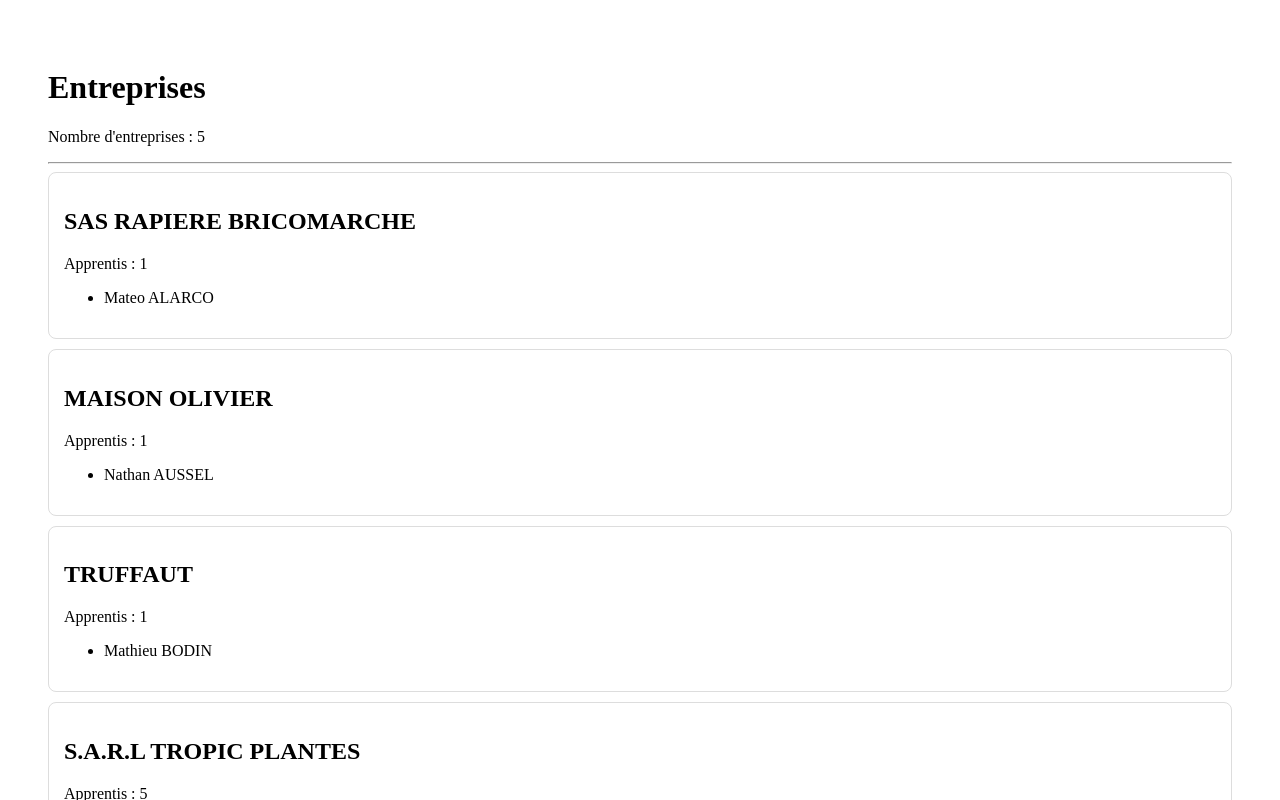
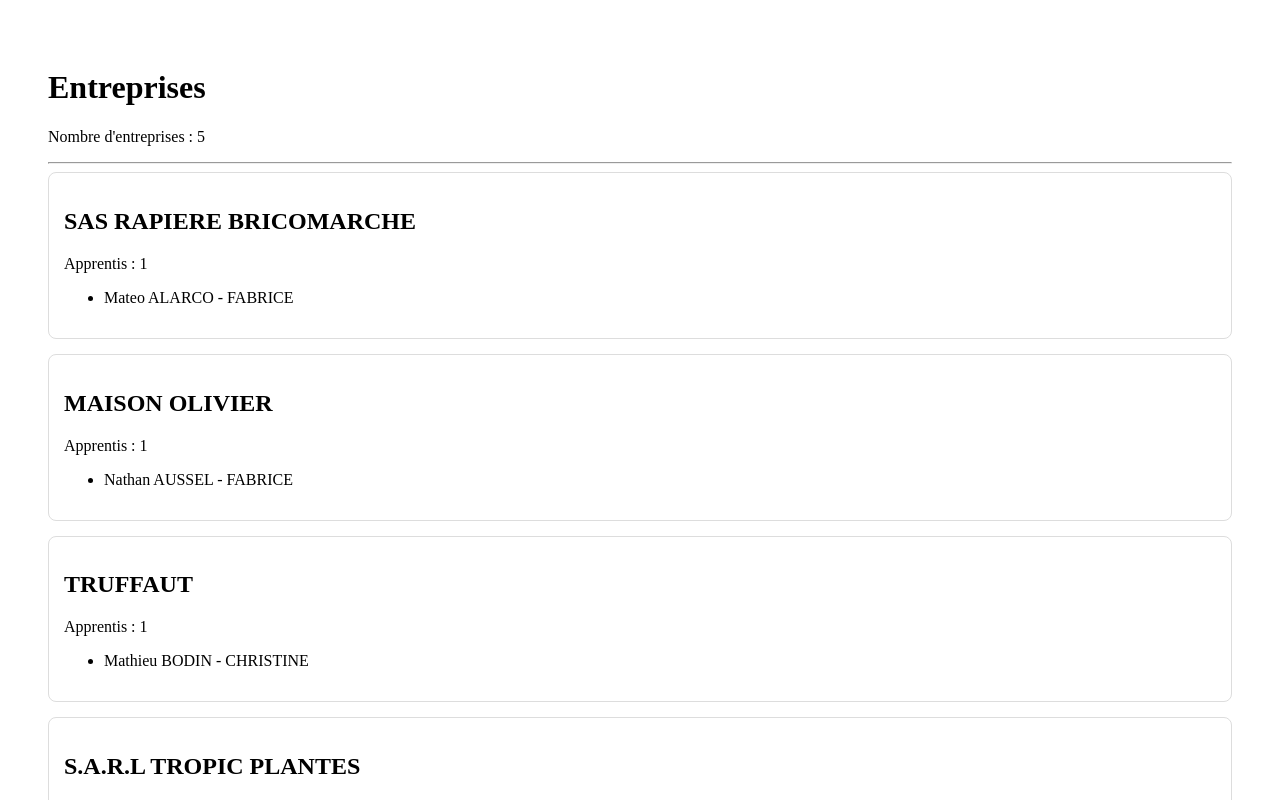
Before and after one commit to fabsalel-design/suivi-visites-mfr, a Next.js app: page /entreprises in a window 1280 px wide. Shown: the top 800 px of the page. Built offline with nearby package versions, Linux system fonts and the light colour scheme.

Commit message:
Update page.tsx

```diff
--- a/app/entreprises/page.tsx
+++ b/app/entreprises/page.tsx
@@ -14,13 +14,19 @@ export default function EntreprisesPage() {
     entreprisesMap.get(entreprise).push(apprenti);
   });
 
-  const entreprises = Array.from(entreprisesMap.entries());
+  const entreprises = Array.from(
+    entreprisesMap.entries()
+  );
 
   return (
     <main style={{ padding: "40px" }}>
       <h1>Entreprises</h1>
 
-      <p>Nombre d'entreprises : {entreprises.length}</p>
+      <p>
+        Nombre d'entreprises :
+        {" "}
+        {entreprises.length}
+      </p>
 
       <hr />
 
@@ -30,18 +36,24 @@ export default function EntreprisesPage() {
           style={{
             border: "1px solid #ddd",
             padding: "15px",
-            marginBottom: "10px",
+            marginBottom: "15px",
             borderRadius: "8px",
           }}
         >
           <h2>{nom}</h2>
 
-          <p>Apprentis : {(liste as any[]).length}</p>
+          <p>
+            Apprentis :
+            {" "}
+            {(liste as any[]).length}
+          </p>
 
           <ul>
             {(liste as any[]).map((apprenti) => (
               <li key={apprenti.id}>
                 {apprenti.prenom} {apprenti.nom}
+                {" - "}
+                {apprenti.formateur}
               </li>
             ))}
           </ul>
```
